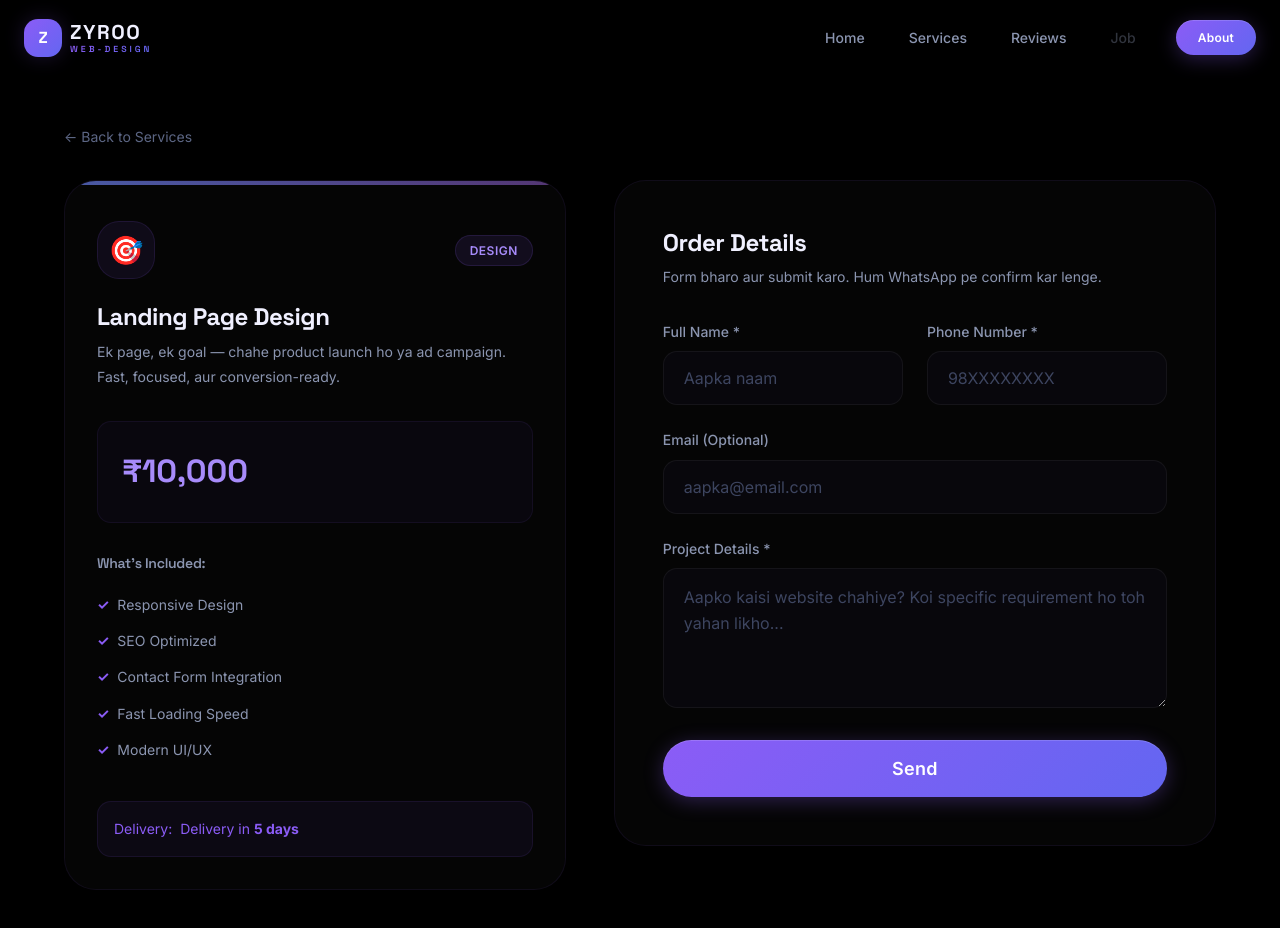
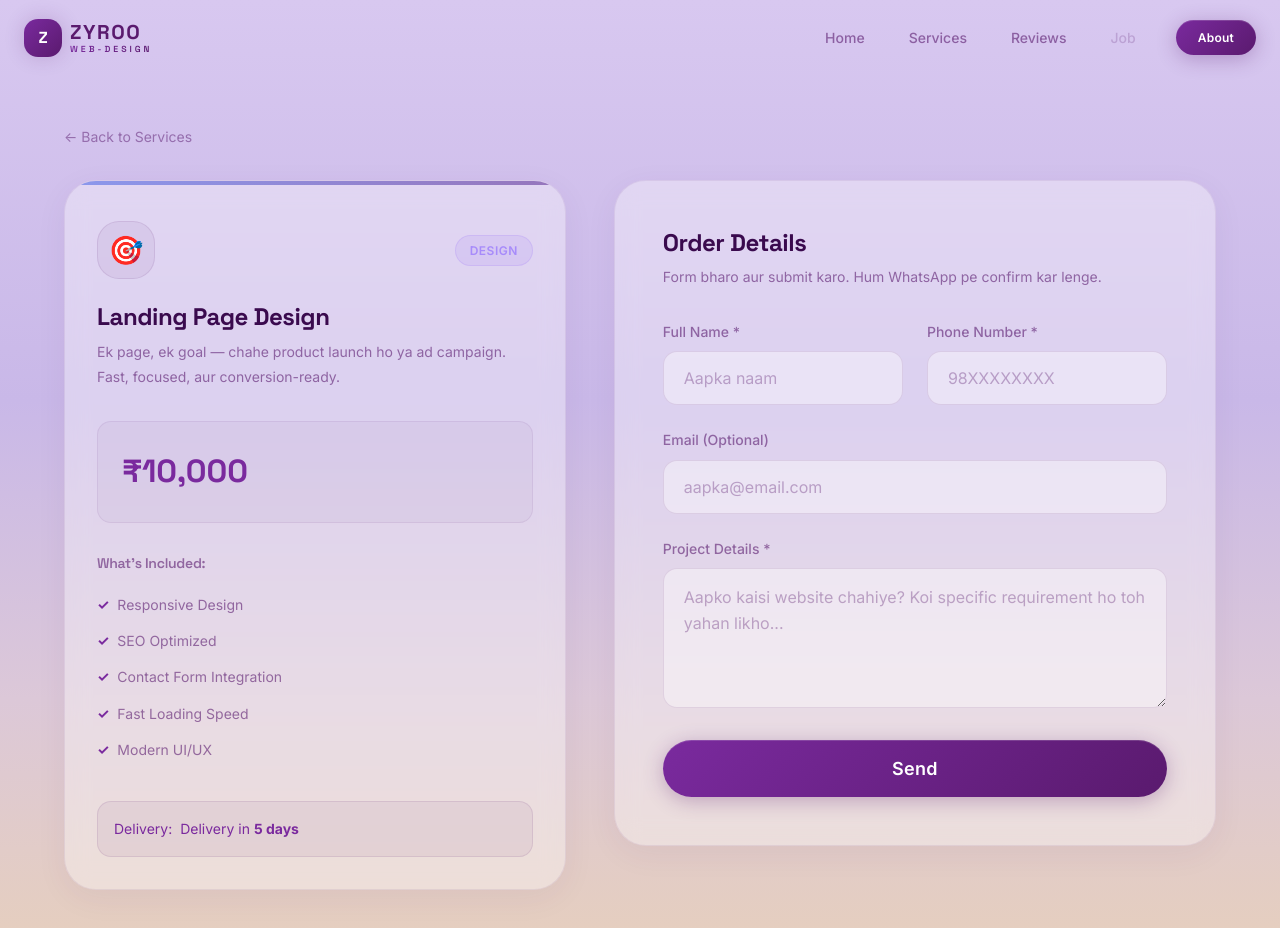
Before and after one commit to Kamlender/zyroo-website, a Next.js app: page /order/landing-page in a window 1280 px wide. Shown: the top 928 px of the page. Built offline with nearby package versions, Linux system fonts and the light colour scheme.

Commit message:
Footer text white, lavender theme applied to order page and global elements

```diff
--- a/src/app/globals.css
+++ b/src/app/globals.css
@@ -143,12 +143,12 @@ h1, h2, h3, h4, h5, h6 {
   font-family: var(--font-display);
   font-weight: 700;
   line-height: 1.15;
-  color: var(--text-primary);
+  color: #3a0a4e;
   letter-spacing: -0.02em;
 }
 
 .gradient-text {
-  background: var(--gradient-primary);
+  background: linear-gradient(135deg, #7a2a9e 0%, #5a1a6e 100%);
   -webkit-background-clip: text;
   -webkit-text-fill-color: transparent;
   background-clip: text;
@@ -170,16 +170,16 @@ h1, h2, h3, h4, h5, h6 {
 }
 
 .btn-primary {
-  background: var(--gradient-primary);
+  background: linear-gradient(135deg, #7a2a9e 0%, #5a1a6e 100%);
   color: white;
-  box-shadow: 0 4px 20px rgba(139, 92, 246, 0.3),
+  box-shadow: 0 4px 20px rgba(90, 26, 110, 0.3),
               inset 0 1px 0 rgba(255, 255, 255, 0.15);
 }
 
 .btn-secondary {
-  background: rgba(255, 255, 255, 0.03);
-  color: var(--text-primary);
-  border: 1px solid var(--border-color);
+  background: rgba(255, 255, 255, 0.3);
+  color: #3a0a4e;
+  border: 1px solid rgba(90, 26, 110, 0.1);
   backdrop-filter: blur(8px);
 }
 
@@ -235,25 +235,25 @@ h1, h2, h3, h4, h5, h6 {
 .form-label {
   font-size: var(--text-sm);
   font-weight: 500;
-  color: var(--text-secondary);
+  color: rgba(90, 26, 110, 0.6);
 }
 
 .form-input {
   padding: 16px 20px;
-  background: rgba(139, 92, 246, 0.03);
-  border: 1.5px solid var(--border-color);
+  background: rgba(255, 255, 255, 0.4);
+  border: 1.5px solid rgba(90, 26, 110, 0.12);
   border-radius: var(--radius-md);
-  color: var(--text-primary);
+  color: #3a0a4e;
   font-size: var(--text-base);
   width: 100%;
 }
 
-.form-input::placeholder { color: var(--text-dim); }
+.form-input::placeholder { color: rgba(90, 26, 110, 0.35); }
 
 .form-input:focus {
-  border-color: var(--accent-purple);
-  background: rgba(139, 92, 246, 0.05);
-  box-shadow: 0 0 0 4px rgba(139, 92, 246, 0.08);
+  border-color: #7a2a9e;
+  background: rgba(255, 255, 255, 0.55);
+  box-shadow: 0 0 0 4px rgba(90, 26, 110, 0.08);
 }
 
 .form-textarea {
--- a/src/app/order/[id]/page.module.css
+++ b/src/app/order/[id]/page.module.css
@@ -1,11 +1,14 @@
 /* ============================================
-   Order Page — Purple Design
+   Order Page — Lavender Purple Theme
    ============================================ */
 
 .orderPage {
   position: relative;
   min-height: 100vh;
   padding: var(--space-2xl) 0 var(--space-4xl);
+  background: linear-gradient(180deg, #d8c8f0 0%, #c9b8e8 40%, #dcc8d8 70%, #e8d0b8 100%);
+  margin-top: calc(-1 * var(--navbar-height));
+  padding-top: calc(var(--navbar-height) + var(--space-2xl));
 }
 
 .orderBg {
@@ -20,7 +23,7 @@
   width: 600px;
   height: 600px;
   border-radius: 50%;
-  background: radial-gradient(circle, rgba(139, 92, 246, 0.08) 0%, transparent 55%);
+  background: radial-gradient(circle, rgba(90, 26, 110, 0.06) 0%, transparent 55%);
   top: -150px;
   right: -150px;
   filter: blur(50px);
@@ -31,7 +34,7 @@
   width: 500px;
   height: 500px;
   border-radius: 50%;
-  background: radial-gradient(circle, rgba(245, 158, 11, 0.05) 0%, transparent 55%);
+  background: radial-gradient(circle, rgba(232, 117, 32, 0.06) 0%, transparent 55%);
   bottom: -150px;
   left: -150px;
   filter: blur(50px);
@@ -42,7 +45,7 @@
   align-items: center;
   gap: var(--space-sm);
   font-size: var(--text-sm);
-  color: var(--text-muted);
+  color: rgba(90, 26, 110, 0.5);
   margin-bottom: var(--space-xl);
   transition: all var(--transition-base);
   position: relative;
@@ -50,7 +53,7 @@
 }
 
 .backLink:hover {
-  color: var(--accent-purple-light);
+  color: #5a1a6e;
   transform: translateX(-4px);
 }
 
@@ -69,12 +72,14 @@
 }
 
 .serviceInfoCard {
-  background: rgba(8, 8, 8, 0.65);
-  border: 1.5px solid rgba(139, 92, 246, 0.08);
+  background: rgba(255, 255, 255, 0.35);
+  border: 1.5px solid rgba(90, 26, 110, 0.08);
   border-radius: var(--radius-xl);
   padding: var(--space-xl);
   overflow: hidden;
   position: relative;
+  backdrop-filter: blur(12px);
+  box-shadow: 0 8px 32px rgba(90, 26, 110, 0.06);
 }
 
 .serviceInfoGlow {
@@ -98,14 +103,14 @@
   display: flex;
   align-items: center;
   justify-content: center;
-  background: rgba(139, 92, 246, 0.08);
-  border: 1px solid rgba(139, 92, 246, 0.12);
+  background: rgba(90, 26, 110, 0.06);
+  border: 1px solid rgba(90, 26, 110, 0.1);
   border-radius: var(--radius-lg);
   font-size: 28px;
 }
 
-.serviceInfoTitle { font-size: var(--text-2xl); font-weight: 700; margin-bottom: var(--space-sm); }
-.serviceInfoDesc { font-size: var(--text-sm); color: var(--text-secondary); line-height: 1.8; margin-bottom: var(--space-xl); }
+.serviceInfoTitle { font-size: var(--text-2xl); font-weight: 700; margin-bottom: var(--space-sm); color: #3a0a4e; }
+.serviceInfoDesc { font-size: var(--text-sm); color: rgba(90, 26, 110, 0.6); line-height: 1.8; margin-bottom: var(--space-xl); }
 
 .rushBadge {
   display: inline-flex;
@@ -113,10 +118,10 @@
   gap: 6px;
   padding: 8px 16px;
   margin-bottom: var(--space-lg);
-  background: rgba(245, 158, 11, 0.1);
-  border: 1px solid rgba(245, 158, 11, 0.25);
+  background: rgba(232, 117, 32, 0.1);
+  border: 1px solid rgba(232, 117, 32, 0.25);
   border-radius: var(--radius-full);
-  color: #f59e0b;
+  color: #d4622a;
   font-size: var(--text-sm);
   font-weight: 600;
   letter-spacing: 0.02em;
@@ -128,55 +133,57 @@
   gap: var(--space-sm);
   margin-bottom: var(--space-xl);
   padding: var(--space-lg);
-  background: rgba(139, 92, 246, 0.04);
+  background: rgba(90, 26, 110, 0.04);
   border-radius: var(--radius-md);
-  border: 1px solid rgba(139, 92, 246, 0.08);
+  border: 1px solid rgba(90, 26, 110, 0.08);
 }
 
-.serviceInfoOldPrice { font-size: var(--text-base); color: var(--text-dim); text-decoration: line-through; }
+.serviceInfoOldPrice { font-size: var(--text-base); color: rgba(90, 26, 110, 0.35); text-decoration: line-through; }
 
 .serviceInfoPrice {
   font-family: var(--font-display);
   font-size: var(--text-3xl);
   font-weight: 700;
-  color: var(--accent-purple-light);
+  color: #7a2a9e;
 }
 
 .serviceInfoFeatures { margin-bottom: var(--space-xl); }
-.serviceInfoFeatures h4 { font-size: var(--text-sm); font-weight: 600; color: var(--text-secondary); margin-bottom: var(--space-md); }
+.serviceInfoFeatures h4 { font-size: var(--text-sm); font-weight: 600; color: rgba(90, 26, 110, 0.6); margin-bottom: var(--space-md); }
 
 .serviceInfoFeature {
   display: flex;
   align-items: center;
   gap: var(--space-sm);
   font-size: var(--text-sm);
-  color: var(--text-secondary);
+  color: rgba(90, 26, 110, 0.6);
   padding: 7px 0;
 }
 
-.featureCheck { color: var(--accent-purple); font-weight: 700; }
+.featureCheck { color: #7a2a9e; font-weight: 700; }
 
 .serviceInfoDelivery {
   display: flex;
   align-items: center;
   gap: var(--space-sm);
   padding: var(--space-md);
-  background: rgba(139, 92, 246, 0.06);
-  border: 1px solid rgba(139, 92, 246, 0.1);
+  background: rgba(90, 26, 110, 0.06);
+  border: 1px solid rgba(90, 26, 110, 0.1);
   border-radius: var(--radius-md);
   font-size: var(--text-sm);
-  color: var(--accent-purple);
+  color: #7a2a9e;
 }
 
 .orderFormCard {
-  background: rgba(8, 8, 8, 0.65);
-  border: 1.5px solid rgba(139, 92, 246, 0.08);
+  background: rgba(255, 255, 255, 0.35);
+  border: 1.5px solid rgba(90, 26, 110, 0.08);
   border-radius: var(--radius-xl);
   padding: var(--space-2xl);
+  backdrop-filter: blur(12px);
+  box-shadow: 0 8px 32px rgba(90, 26, 110, 0.06);
 }
 
-.orderFormTitle { font-size: var(--text-2xl); font-weight: 700; margin-bottom: var(--space-sm); }
-.orderFormSubtitle { font-size: var(--text-sm); color: var(--text-secondary); line-height: 1.7; margin-bottom: var(--space-xl); }
+.orderFormTitle { font-size: var(--text-2xl); font-weight: 700; margin-bottom: var(--space-sm); color: #3a0a4e; }
+.orderFormSubtitle { font-size: var(--text-sm); color: rgba(90, 26, 110, 0.6); line-height: 1.7; margin-bottom: var(--space-xl); }
 
 .formGrid {
   display: grid;
@@ -208,22 +215,23 @@
   margin: var(--space-4xl) auto;
   text-align: center;
   padding: var(--space-3xl);
-  background: rgba(8, 8, 8, 0.65);
-  border: 1.5px solid rgba(139, 92, 246, 0.1);
+  background: rgba(255, 255, 255, 0.4);
+  border: 1.5px solid rgba(90, 26, 110, 0.1);
   border-radius: var(--radius-xl);
-  box-shadow: var(--shadow-glow);
+  box-shadow: 0 8px 40px rgba(90, 26, 110, 0.08);
+  backdrop-filter: blur(12px);
 }
 
 .successIcon { font-size: 64px; margin-bottom: var(--space-lg); }
-.successTitle { font-size: var(--text-3xl); font-weight: 700; margin-bottom: var(--space-md); }
-.successText { font-size: var(--text-base); color: var(--text-secondary); line-height: 1.8; margin-bottom: var(--space-xl); }
+.successTitle { font-size: var(--text-3xl); font-weight: 700; margin-bottom: var(--space-md); color: #3a0a4e; }
+.successText { font-size: var(--text-base); color: rgba(90, 26, 110, 0.6); line-height: 1.8; margin-bottom: var(--space-xl); }
 .successActions { display: flex; flex-direction: column; gap: var(--space-md); align-items: center; }
 
 .notFound { min-height: 80vh; display: flex; align-items: center; justify-content: center; }
 .notFoundCard { text-align: center; max-width: 400px; margin: 0 auto; }
 .notFoundIcon { font-size: 64px; margin-bottom: var(--space-lg); }
-.notFoundCard h2 { font-size: var(--text-2xl); margin-bottom: var(--space-sm); }
-.notFoundCard p { color: var(--text-secondary); margin-bottom: var(--space-xl); }
+.notFoundCard h2 { font-size: var(--text-2xl); margin-bottom: var(--space-sm); color: #3a0a4e; }
+.notFoundCard p { color: rgba(90, 26, 110, 0.6); margin-bottom: var(--space-xl); }
 
 @media (max-width: 768px) {
   .orderLayout { grid-template-columns: 1fr; }
--- a/src/components/Navbar.tsx
+++ b/src/components/Navbar.tsx
@@ -32,11 +32,11 @@ export default function Navbar() {
     }
   };
 
-  const isHome = pathname === '/';
+  const isLightPage = pathname === '/' || pathname.startsWith('/order');
 
   return (
     <nav
-      className={`${styles.navbar} ${scrolled ? styles.scrolled : ''} ${isHome ? styles.lightMode : ''}`}
+      className={`${styles.navbar} ${scrolled ? styles.scrolled : ''} ${isLightPage ? styles.lightMode : ''}`}
       id="main-navbar"
     >
       <div className={styles.navbarInner}>
```
Also changed, not shown: src/app/page.module.css (+4 -5 lines).
